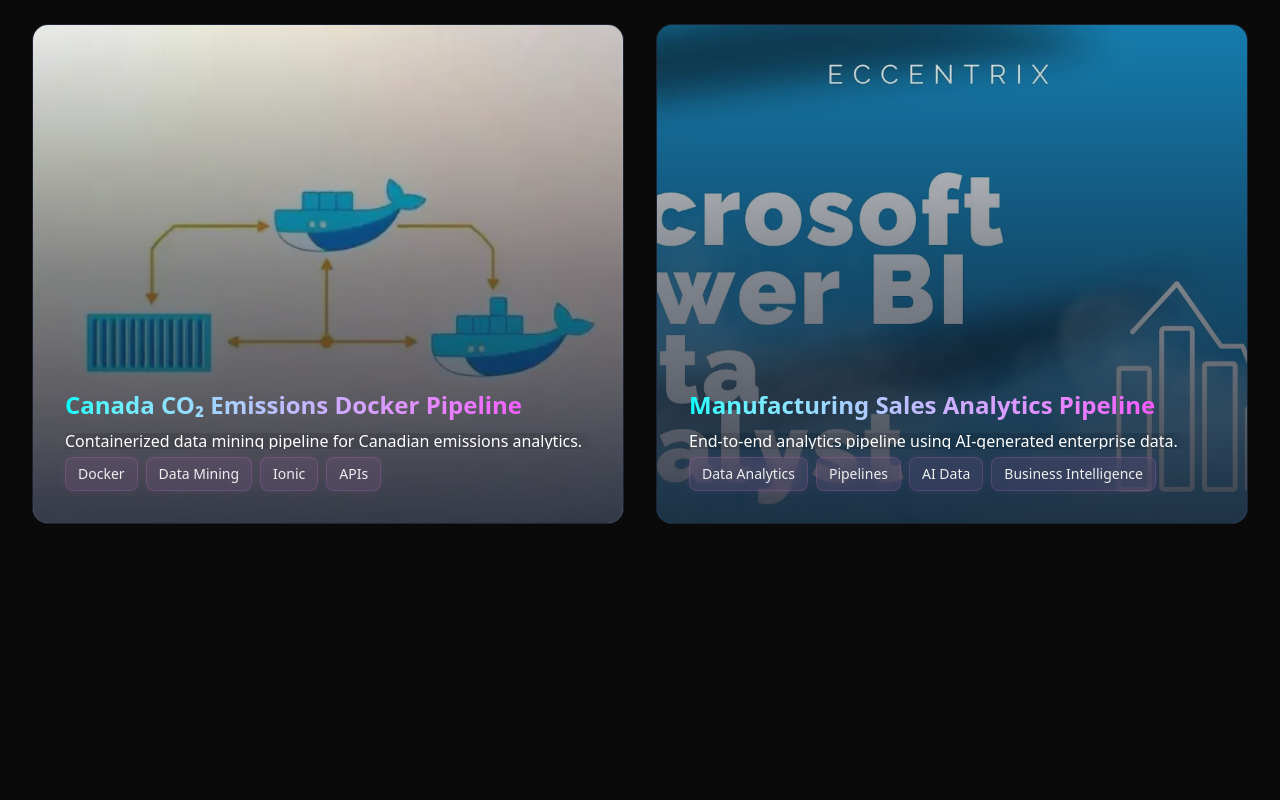
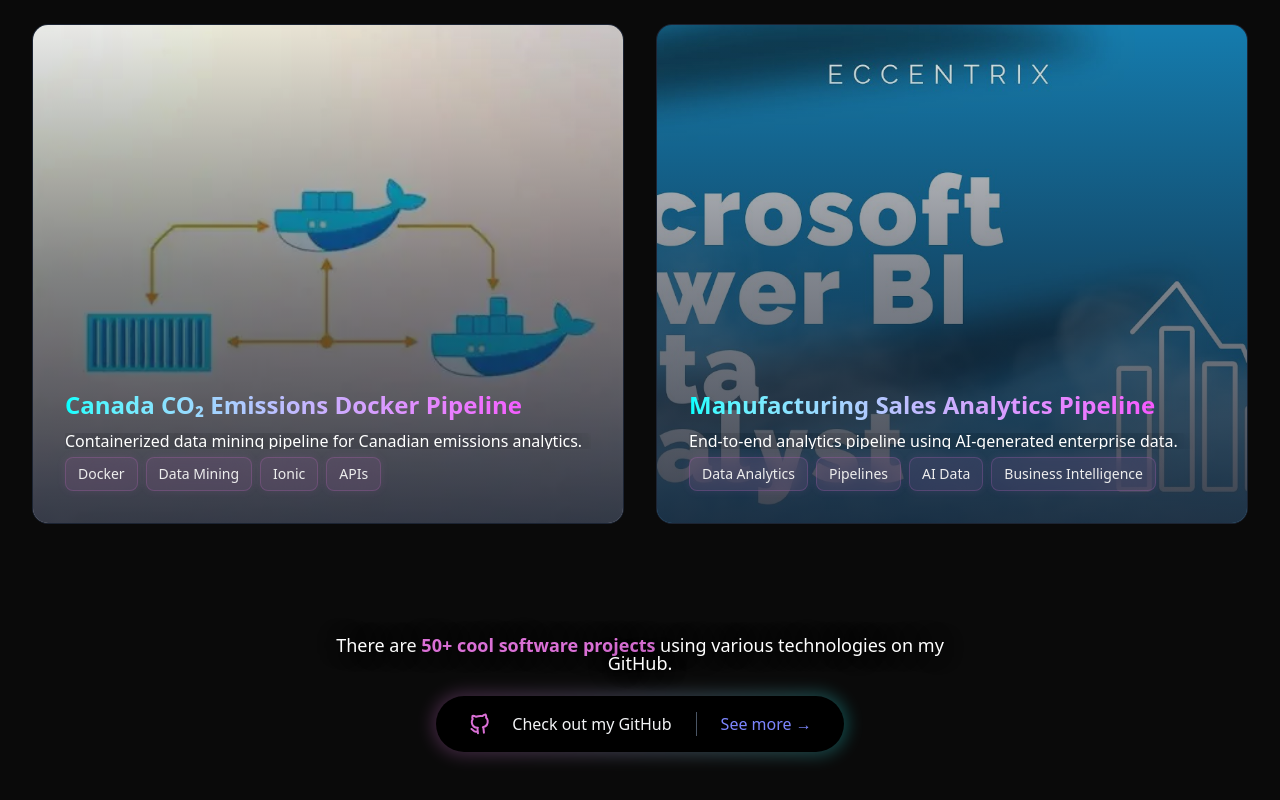
Before and after one commit to RozForCode/Portfolio-2026, a Next.js app: page /projects in a window 1280 px wide. Shown: the part 1348-2148 px from the top of the page. Before the commit the page ends 2000 px from the top, so only its background shows below. Built offline with nearby package versions, Linux system fonts and the light colour scheme.

Commit message:
Projects page done for now

```diff
--- a/app/projects/page.tsx
+++ b/app/projects/page.tsx
@@ -73,6 +73,7 @@
     },
 ];
 
+
 export default function ProjectsPage() {
     const [selectedProject, setSelectedProject] = useState<ProjectData | null>(null);
 
@@ -116,6 +117,51 @@
                     />
                 )}
             </AnimatePresence>
+
+            {/* GitHub CTA */}
+            <motion.div
+                initial={{ opacity: 0, y: 20 }}
+                animate={{ opacity: 1, y: 0 }}
+                transition={{ delay: 0.5 }}
+                className="mt-28 text-center flex flex-col items-center"
+            >
+                <p className="
+                    text-gray-400
+                    text-lg
+                    mb-8
+                    max-w-2xl
+                    mx-auto
+                    text-center
+                    leading-snug
+                    pb-8
+                ">
+                    There are {" "}
+                    <span className="text-orchid font-semibold">
+                        50+ cool software projects
+                    </span>{" "}
+                    using various technologies on my GitHub.
+                </p>
+                <a
+                    href="https://github.com/RozForCode"
+                    target="_blank"
+                    rel="noopener noreferrer"
+                    className="pt-6"
+                >
+                    <div className="inline-block relative group">
+                        <div className="absolute -inset-1 bg-gradient-to-r from-orchid to-cyan rounded-full blur opacity-25 group-hover:opacity-75 transition duration-1000 group-hover:duration-200" />
+                        <button className="relative px-8 py-4 bg-black rounded-full leading-none flex items-center divide-x divide-gray-600">
+                            <span className="flex items-center space-x-5">
+                                <svg xmlns="http://www.w3.org/2000/svg" className="h-6 w-6 text-orchid -rotate-6 group-hover:rotate-0 transition-transform duration-300" width="24" height="24" viewBox="0 0 24 24" strokeWidth="2" stroke="currentColor" fill="none" strokeLinecap="round" strokeLinejoin="round">
+                                    <path stroke="none" d="M0 0h24v24H0z" fill="none"></path>
+                                    <path d="M9 19c-4.3 1.4 -4.3 -2.5 -6 -3m12 5v-3.5c0 -1 .1 -1.4 -.5 -2c2.8 -.3 5.5 -1.4 5.5 -6a4.6 4.6 0 0 0 -1.3 -3.2a4.2 4.2 0 0 0 -.1 -3.2s-1.1 -.3 -3.5 1.3a12.3 12.3 0 0 0 -6.2 0c-2.4 -1.6 -3.5 -1.3 -3.5 -1.3a4.2 4.2 0 0 0 -.1 3.2a4.6 4.6 0 0 0 -1.3 3.2c0 4.6 2.7 5.7 5.5 6c-.6 .6 -.6 1.2 -.5 2v3.5"></path>
+                                </svg>
+                                <span className="pr-6 text-gray-100 group-hover:text-cyan transition-colors duration-300">Check out my GitHub</span>
+                            </span>
+                            <span className="pl-6 text-indigo-400 group-hover:text-white transition duration-200">See more &rarr;</span>
+                        </button>
+                    </div>
+                </a>
+            </motion.div>
         </main>
     );
 }
```
